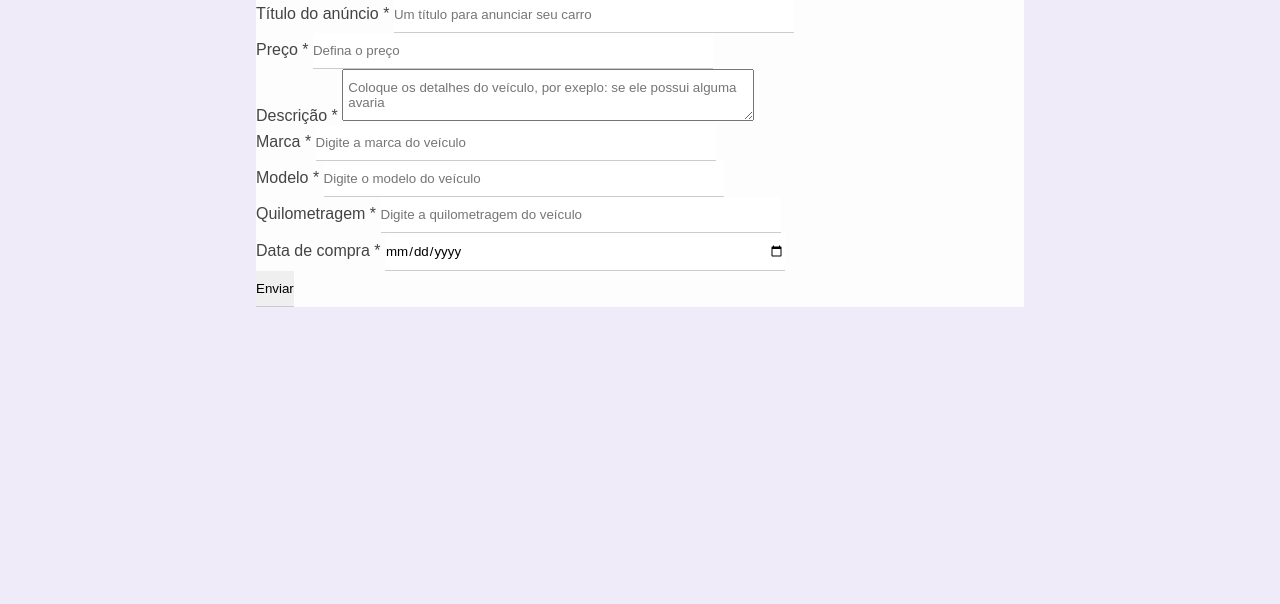
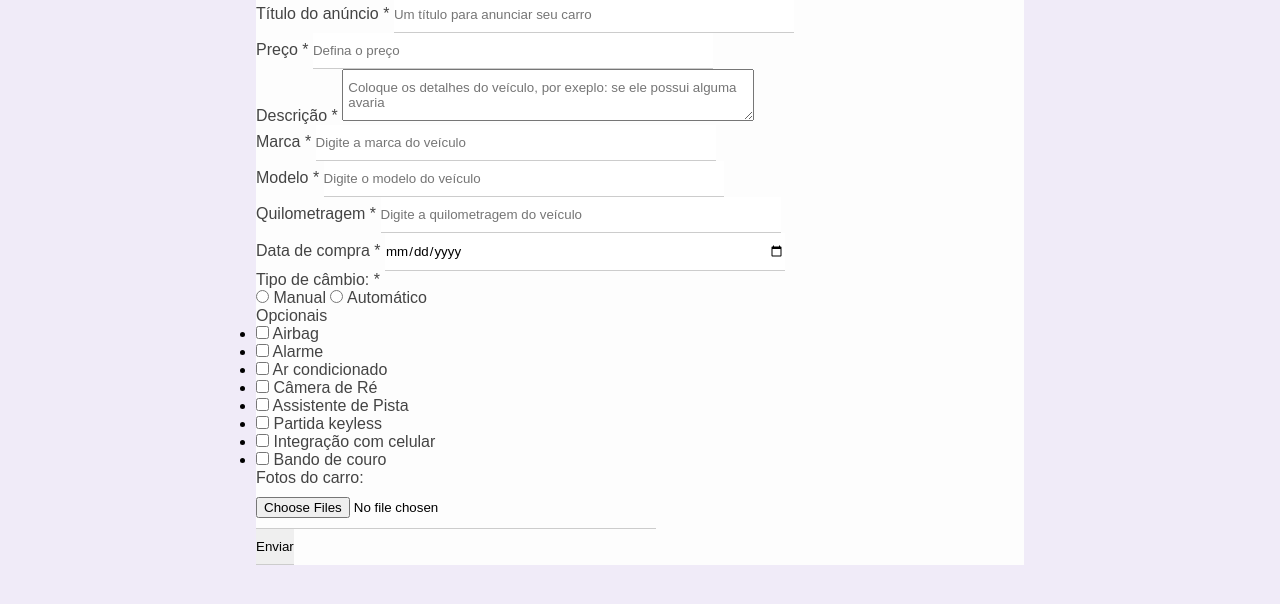
Before and after one commit to Robertdsz/Front-end, a plain HTML site: page 2_form_project/index.html in a window 1280 px wide. Shown: the part 214-818 px from the top of the page. Drawn offline with Linux system fonts and the light colour scheme.

Commit message:
feat: add more inputs]

```diff
--- a/2_form_project/index.html
+++ b/2_form_project/index.html
@@ -54,7 +54,63 @@
                                             class="required-field">*</span></label>
                                     <input type="date" name="purchase_date" id="model" class="block" required>
                                 </div>
-                                <input type="submit" value="Enviar">
+                                <div class="box-input">
+                                    <p>Tipo de câmbio: <span class="required-field">*</span></p>
+                                    <input type="radio" name="gear" id="manual">
+                                    <label for="manual">Manual</label>
+                                    <input type="radio" name="gear" id="auto">
+                                    <label for="auto">Automático</label>
+                                    <div class="optional-box">
+                                        <p>Opcionais</p>
+                                        <ul class="optional-list">
+                                            <li>
+                                                <input type="checkbox" name="optional[]" id="airbag" value="airbag">
+                                                <label for="airbag">Airbag</label>
+                                            </li>
+                                            <li>
+                                                <input type="checkbox" name="optional[]" id="alarm" value="alarm">
+                                                <label for="alarm">Alarme</label>
+                                            </li>
+                                            <li>
+                                                <input type="checkbox" name="optional[]" id="ac" value="ac">
+                                                <label for="ac">Ar condicionado</label>
+                                            </li>
+                                            <li>
+                                                <input type="checkbox" name="optional[]" id="reverse-camer"
+                                                    value="reverse-camera">
+                                                <label for="reverse-camera">Câmera de Ré</label>
+                                            </li>
+                                        </ul>
+                                    </div>
+                                    <div class="optional-box">
+                                        <ul class="optional-list">
+                                            <li>
+                                                <input type="checkbox" name="optional[]" id="lane-assist"
+                                                    value="lane-assist">
+                                                <label for="lane-assist">Assistente de Pista</label>
+                                            </li>
+                                            <li>
+                                                <input type="checkbox" name="optional[]" id="keyless" value="keyless">
+                                                <label for="keyless">Partida keyless</label>
+                                            </li>
+                                            <li>
+                                                <input type="checkbox" name="optional[]" id="smartphone"
+                                                    value="smartphone">
+                                                <label for="smartphone">Integração com celular</label>
+                                            </li>
+                                            <li>
+                                                <input type="checkbox" name="optional[]" id="leather_seat"
+                                                    value="leather_seata">
+                                                <label for="leather_seata">Bando de couro</label>
+                                            </li>
+                                        </ul>
+                                    </div>
+                                    <div class="box-input">
+                                        <p>Fotos do carro: <span class="required-field"></span></p>
+                                        <input type="file" multiple accept="image/png, image/jpg" id="images"
+                                            name="images" required>
+                                    </div>
+                                    <input type="submit" value="Enviar" class="btn-submit">
                 </form>
             </div>
         </div>
```
